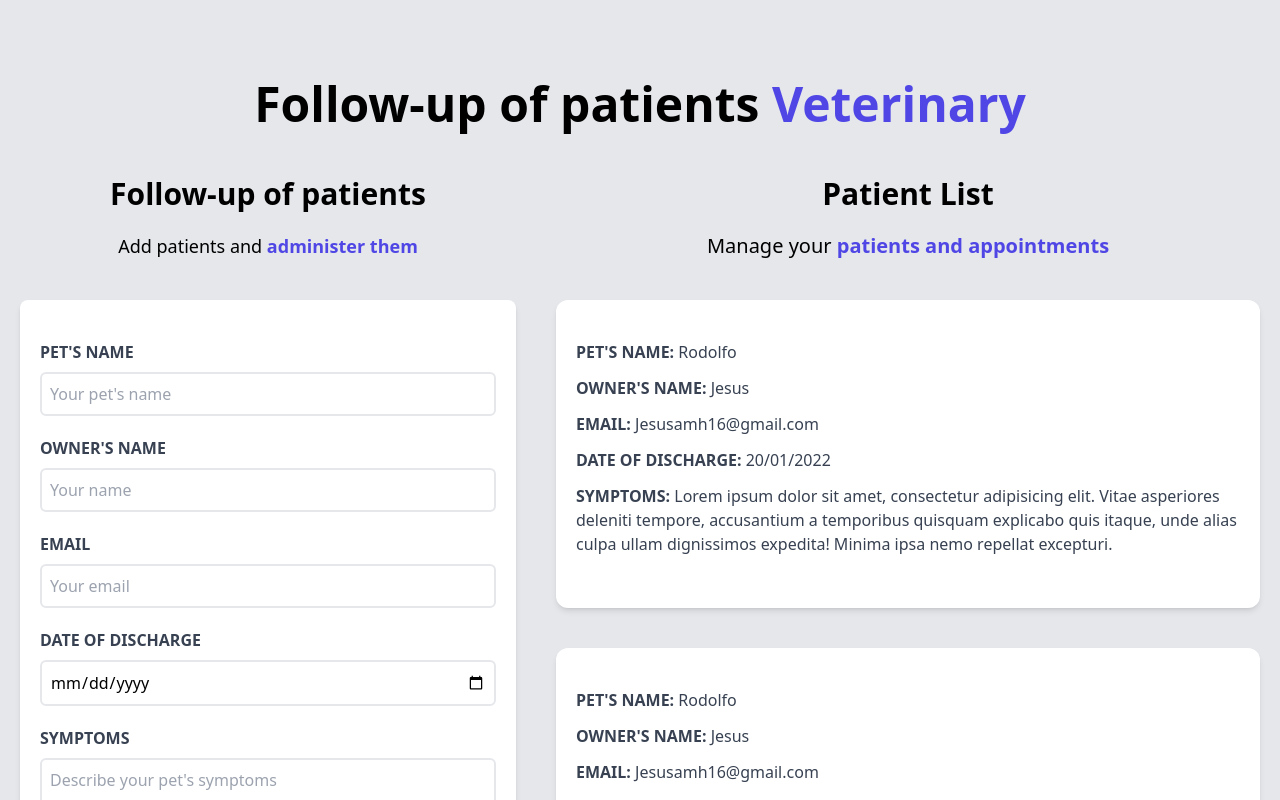
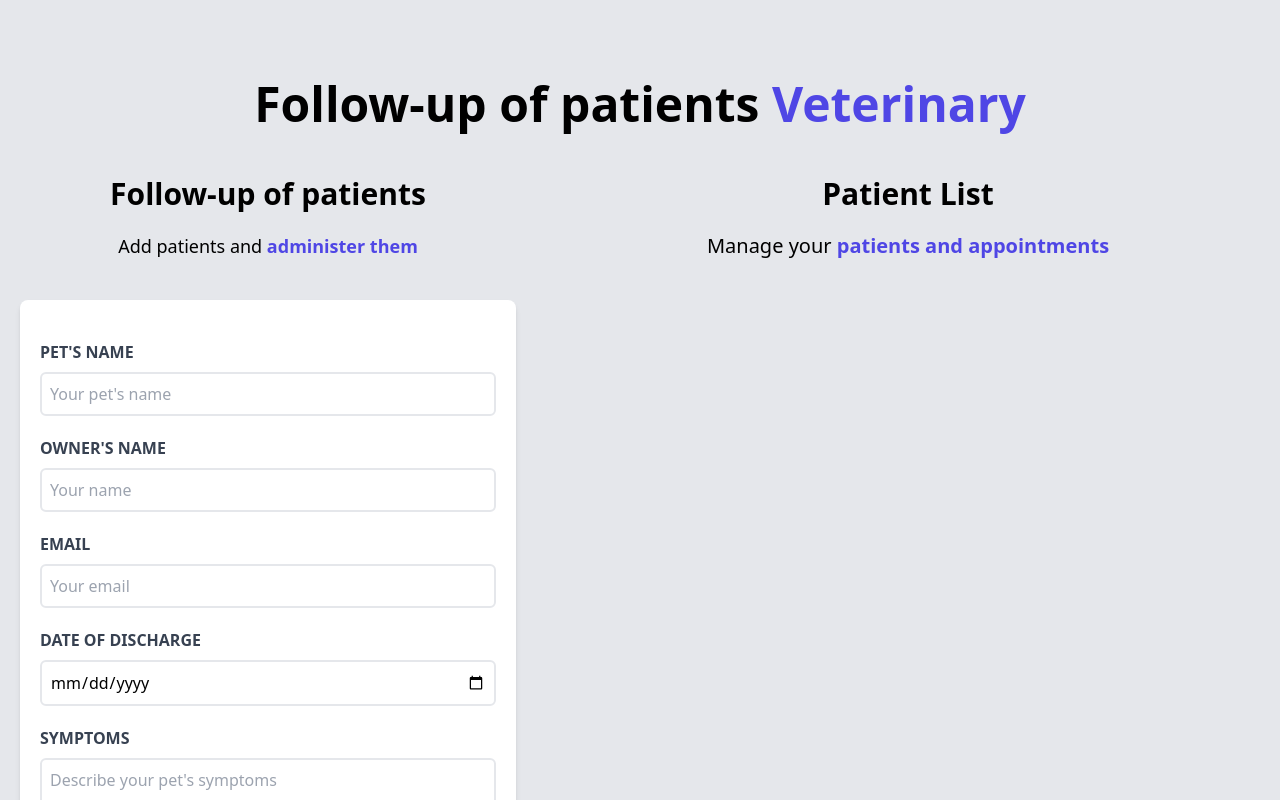
Before and after one commit to jesusmirena/Appointments-react, a React (Vite) app: page / in a window 1280 px wide. Shown: the top 800 px of the page. Built offline with nearby package versions, Linux system fonts and the light colour scheme.

Commit message:
Showing patient information in the list

```diff
--- a/src/App.jsx
+++ b/src/App.jsx
@@ -11,7 +11,7 @@ function App() {
       <Header />
       <div className="mt-12 md:flex">
         <Form setPatients={setPatients} />
-        <PatientList />
+        <PatientList patients={patients} />
       </div>
     </div>
   );
--- a/src/components/Form.jsx
+++ b/src/components/Form.jsx
@@ -30,11 +30,11 @@ const Form = ({ setPatients }) => {
     setPatients((patients) => [...patients, patientObj]);
 
     //Reset form
-    setPetName();
-    setOwnerName();
-    setEmail();
-    setDate();
-    setSymptoms();
+    setPetName("");
+    setOwnerName("");
+    setEmail("");
+    setDate("");
+    setSymptoms("");
   }
 
   return (
--- a/src/components/Patient.jsx
+++ b/src/components/Patient.jsx
@@ -1,28 +1,24 @@
-const Patient = () => {
+const Patient = ({ patient }) => {
+  const { petName, ownerName, email, date, symptoms } = patient;
+
   return (
     <div className="mx-5 my-10 bg-white shadow-md px-5 py-10 rounded-xl">
       <p className="font-bold mb-3 text-gray-700 uppercase">
-        Pet's name: <span className="font-normal normal-case">Rodolfo</span>
+        Pet's name: <span className="font-normal normal-case">{petName}</span>
       </p>
       <p className="font-bold mb-3 text-gray-700 uppercase">
-        Owner's name: <span className="font-normal normal-case">Jesus</span>
+        Owner's name:{" "}
+        <span className="font-normal normal-case">{ownerName}</span>
       </p>
       <p className="font-bold mb-3 text-gray-700 uppercase">
-        Email:{" "}
-        <span className="font-normal normal-case">Jesusamh16@gmail.com</span>
+        Email: <span className="font-normal normal-case">{email}</span>
       </p>
       <p className="font-bold mb-3 text-gray-700 uppercase">
         Date of discharge:{" "}
-        <span className="font-normal normal-case">20/01/2022</span>
+        <span className="font-normal normal-case">{date}</span>
       </p>
       <p className="font-bold mb-3 text-gray-700 uppercase">
-        Symptoms:{" "}
-        <span className="font-normal normal-case">
-          Lorem ipsum dolor sit amet, consectetur adipisicing elit. Vitae
-          asperiores deleniti tempore, accusantium a temporibus quisquam
-          explicabo quis itaque, unde alias culpa ullam dignissimos expedita!
-          Minima ipsa nemo repellat excepturi.
-        </span>
+        Symptoms: <span className="font-normal normal-case">{symptoms}</span>
       </p>
     </div>
   );
--- a/src/components/PatientList.jsx
+++ b/src/components/PatientList.jsx
@@ -1,6 +1,6 @@
 import Patient from "./Patient";
 
-const PatientList = () => {
+const PatientList = ({ patients }) => {
   return (
     <div className="md:w-1/2 lg:w-3/5 md:h-screen overflow-y-scroll">
       <h2 className="font-black text-3xl text-center">Patient List</h2>
@@ -11,9 +11,11 @@ const PatientList = () => {
         </span>
       </p>
 
-      <Patient />
-      <Patient />
-      <Patient />
+      {patients ? (
+        patients.map((patient) => <Patient patient={patient} />)
+      ) : (
+        <h2>There are no patients</h2>
+      )}
     </div>
   );
 };
```
